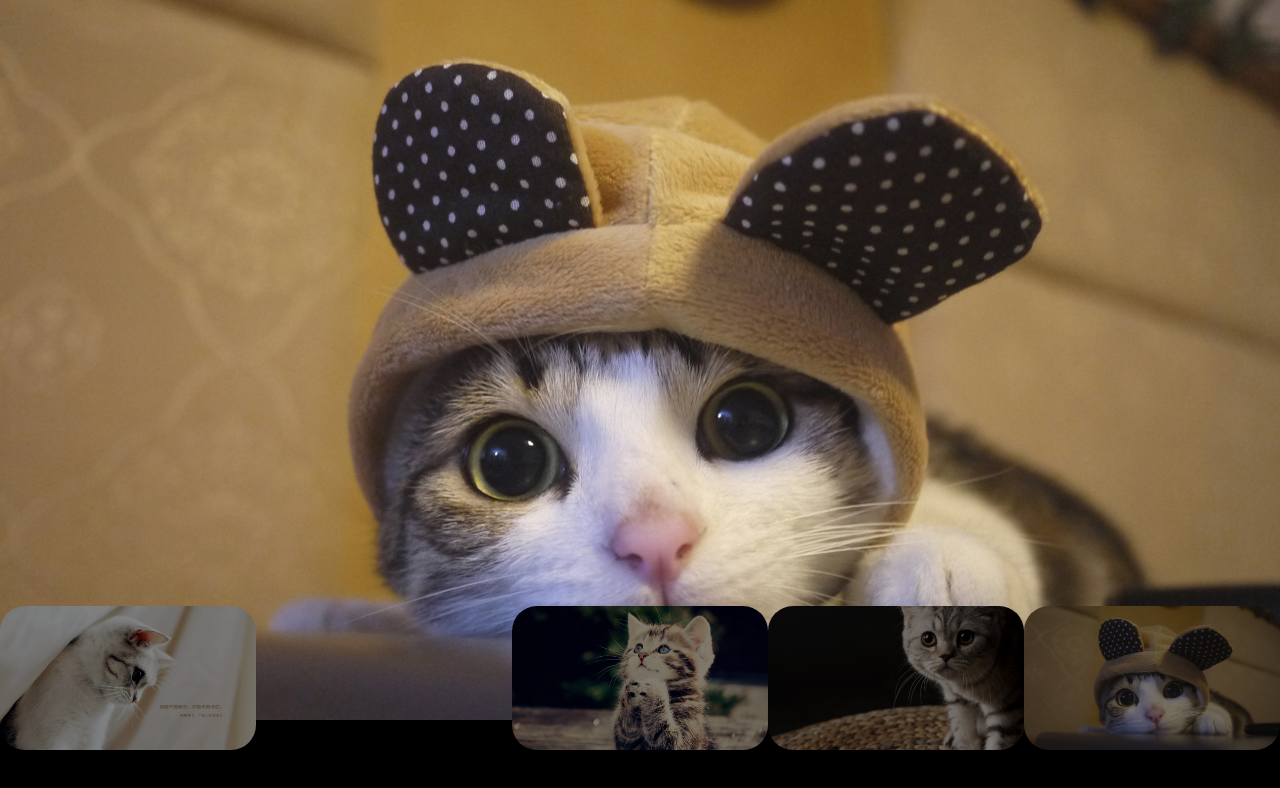
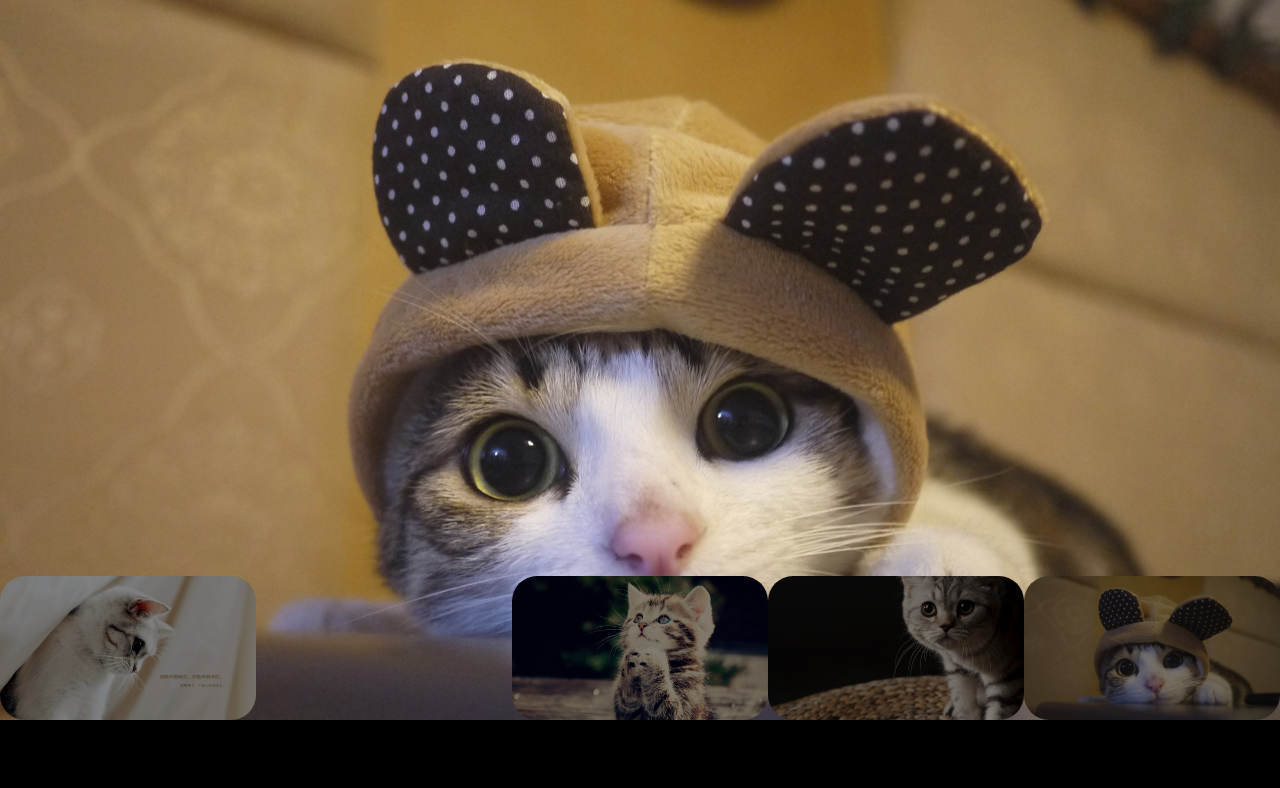
Before and after one commit to ciwei777/IFECSS306, a plain HTML site: page index.html in a window 1280 px wide. Drawn offline with Linux system fonts and the light colour scheme.

Commit message:
update index

```diff
--- a/index.html
+++ b/index.html
@@ -38,9 +38,10 @@
       }
       /* 缩略图父盒子 */
       .imglist {
+        z-index: 30;
         list-style: none;
-        position: absolute;
-        bottom: 50px;
+        position: fixed;
+        bottom: 80px;
         width: 100%;
         display: flex;
         flex-direction: row;
@@ -53,16 +54,15 @@
         position: relative;
         width: 300px;
         font-size: 0;
-        z-index: 30;
       }
       /* 缩略图 */
       .imgitem img {
         width: 100%;
         border-radius: 25px;
-        filter: brightness(50%)
+        filter: brightness(50%);
       }
       .imgitem img:hover {
-        filter: brightness(100%)
+        filter: brightness(100%);
       }
       #img1:target {
         animation: move1 0.5s ease-out;
```
